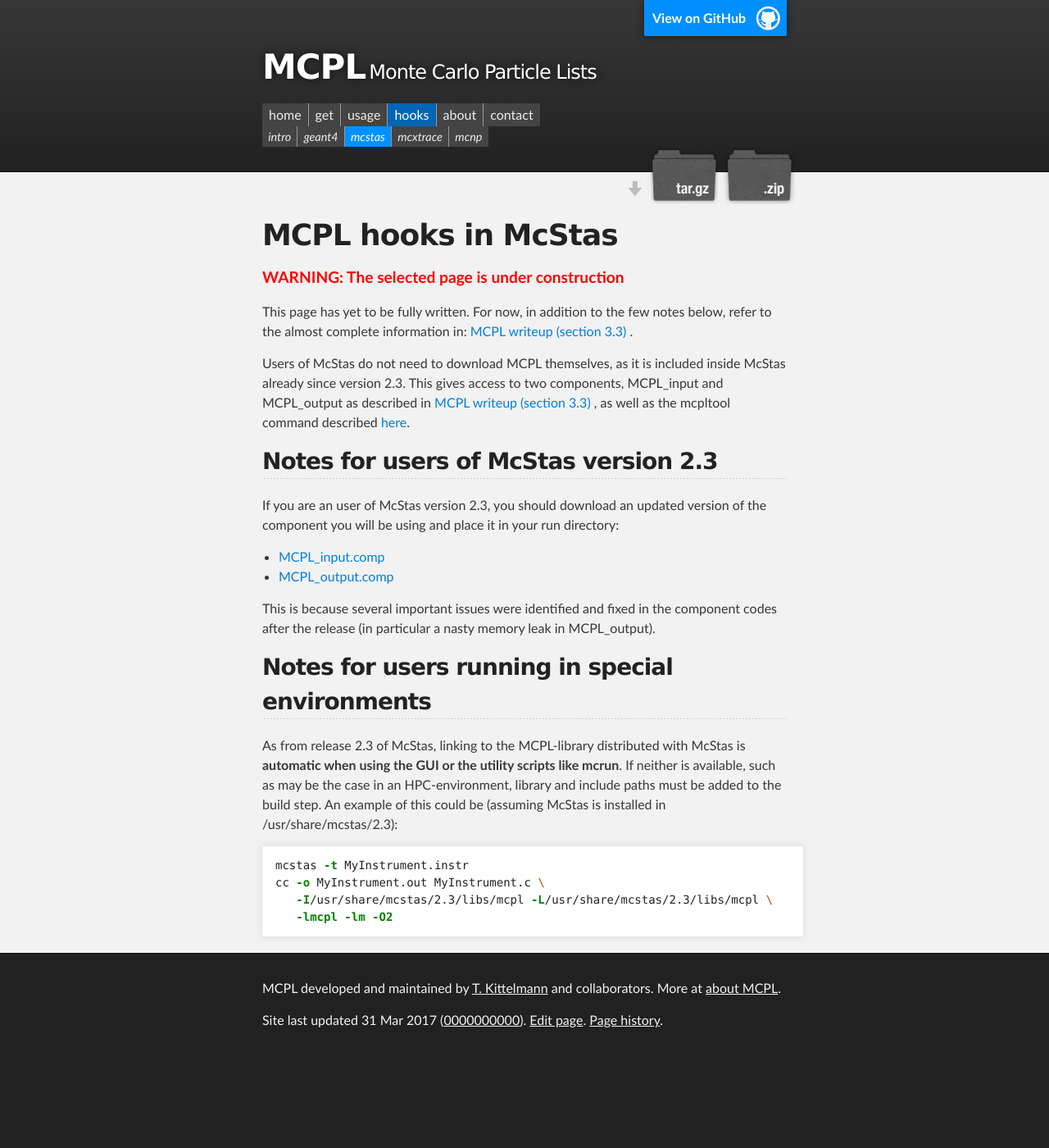
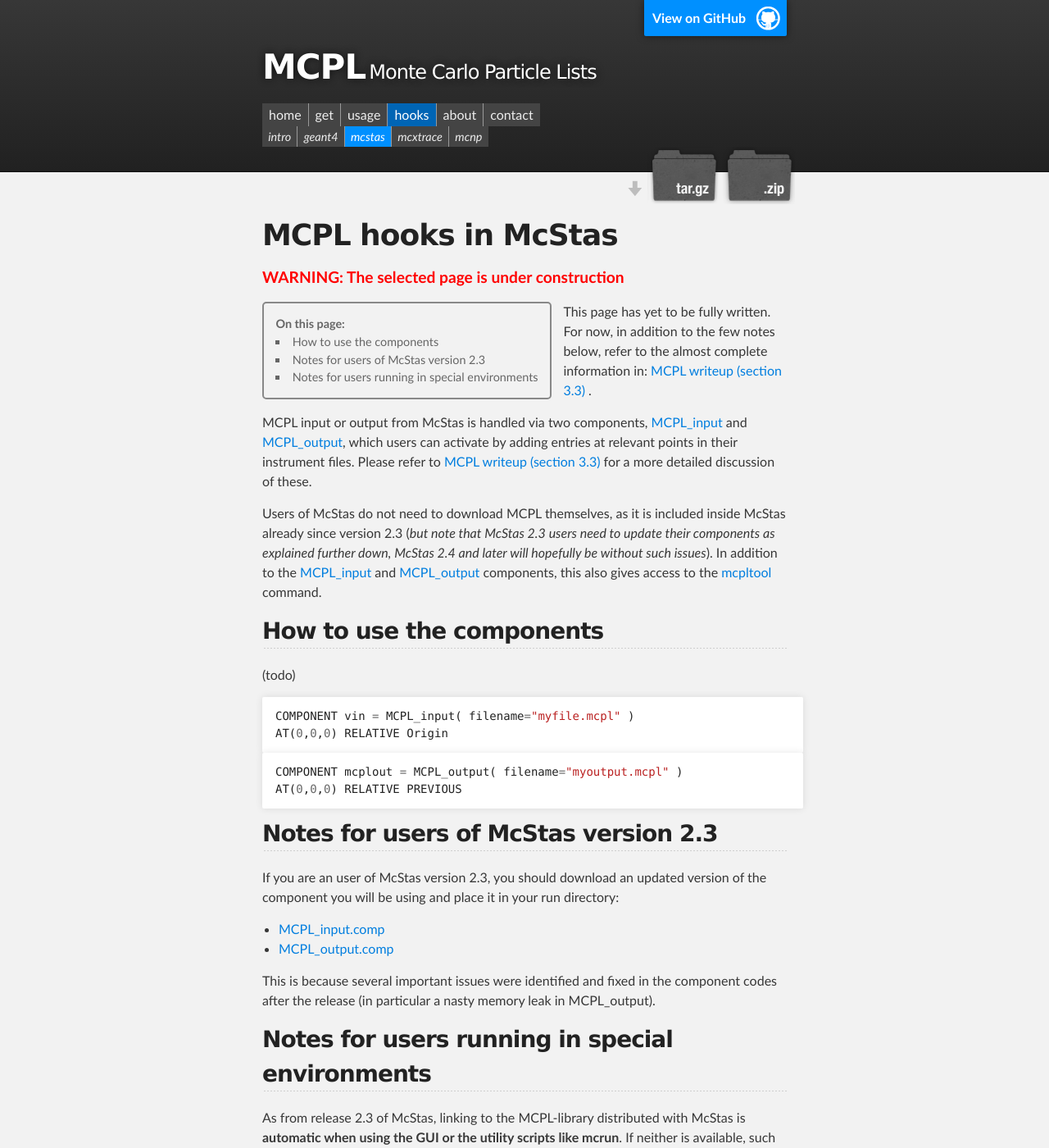
Before and after one commit to mctools/mcpl, a Jekyll site: the page built from hooks_mcstas.md, in a window 1280 px wide and 1400 px high. Shown: the whole window at 82% size. Built offline with Jekyll 4.4.1, drawn with Linux system fonts in a browser that asks for light colours.

Commit message:
Update hooks_mcstas.md

````diff
--- a/hooks_mcstas.md
+++ b/hooks_mcstas.md
@@ -4,15 +4,34 @@ underconstruction: true
 weight: 40
 ---
 
+- two magic lines for toc
+{:toc}
+
 This page has yet to be fully written. For now, in addition to the few notes
 below, refer to the almost complete information in: {% include linkpaper.html
 subsection=3.3 %}.
 
+MCPL input or output from McStas is handled via two components, [MCPL_input](http://mcstas.org/download/components/misc/MCPL_input.html) and [MCPL_output](http://mcstas.org/download/components/misc/MCPL_output.html), which users can activate by adding entries at relevant points in their instrument files. Please refer to {% include linkpaper.html
+subsection=3.3 %} for a more detailed discussion of these.
+
 Users of McStas do not need to download MCPL themselves, as it is included
-inside McStas already since version 2.3. This gives access to two components,
-MCPL_input and MCPL_output as described in {% include linkpaper.html
-subsection=3.3 %}, as well as the mcpltool command described
-[here](LOCAL:usage_cmdline).
+inside McStas already since version 2.3 (_but note that McStas 2.3 users need to update their components as explained further down, McStas 2.4 and later will hopefully be without such issues_). In addition to the
+[MCPL_input](http://mcstas.org/download/components/misc/MCPL_input.html) and
+[MCPL_output](http://mcstas.org/download/components/misc/MCPL_output.html) components, this also gives access to the [mcpltool](LOCAL:usage_cmdline) command.
+
+## How to use the components
+
+(todo)
+
+```c
+COMPONENT vin = MCPL_input( filename="myfile.mcpl" )
+AT(0,0,0) RELATIVE Origin
+```
+
+```c
+COMPONENT mcplout = MCPL_output( filename="myoutput.mcpl" )
+AT(0,0,0) RELATIVE PREVIOUS
+```
 
 ## Notes for users of McStas version 2.3
 
````
